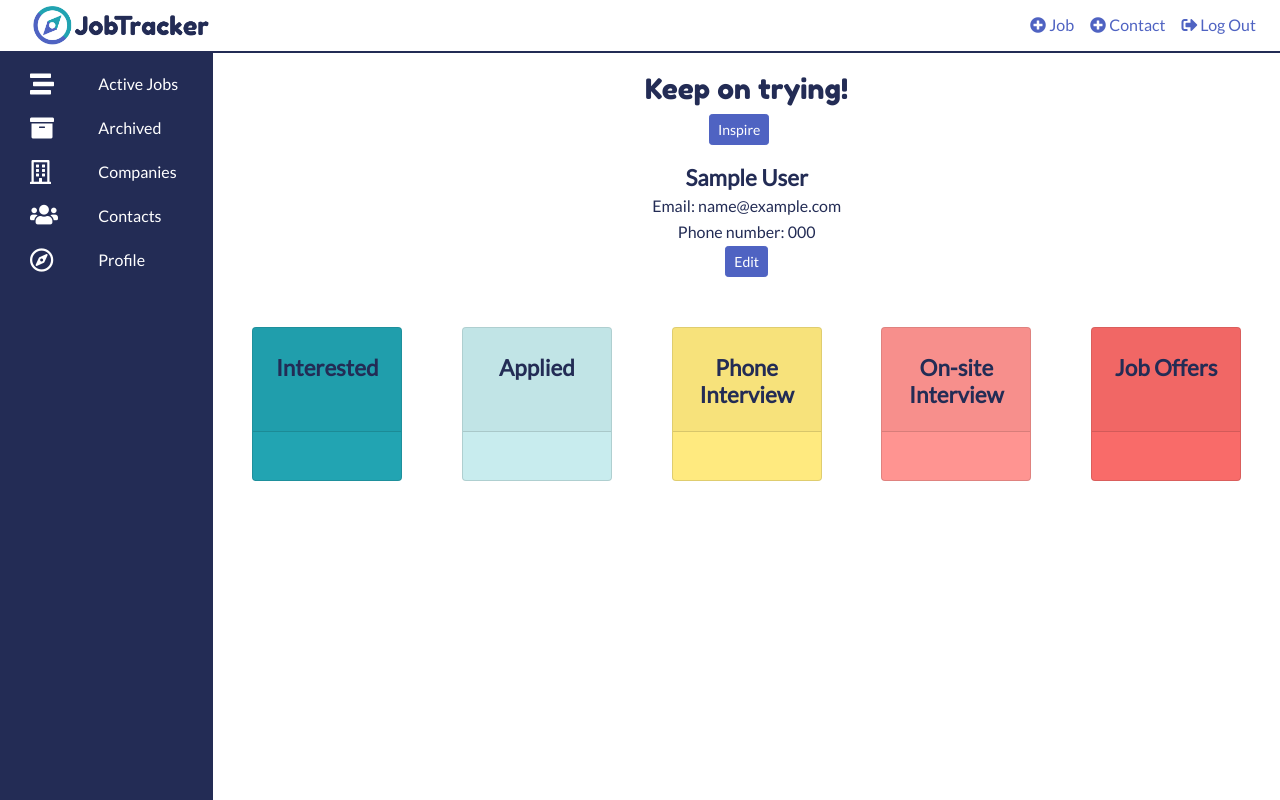
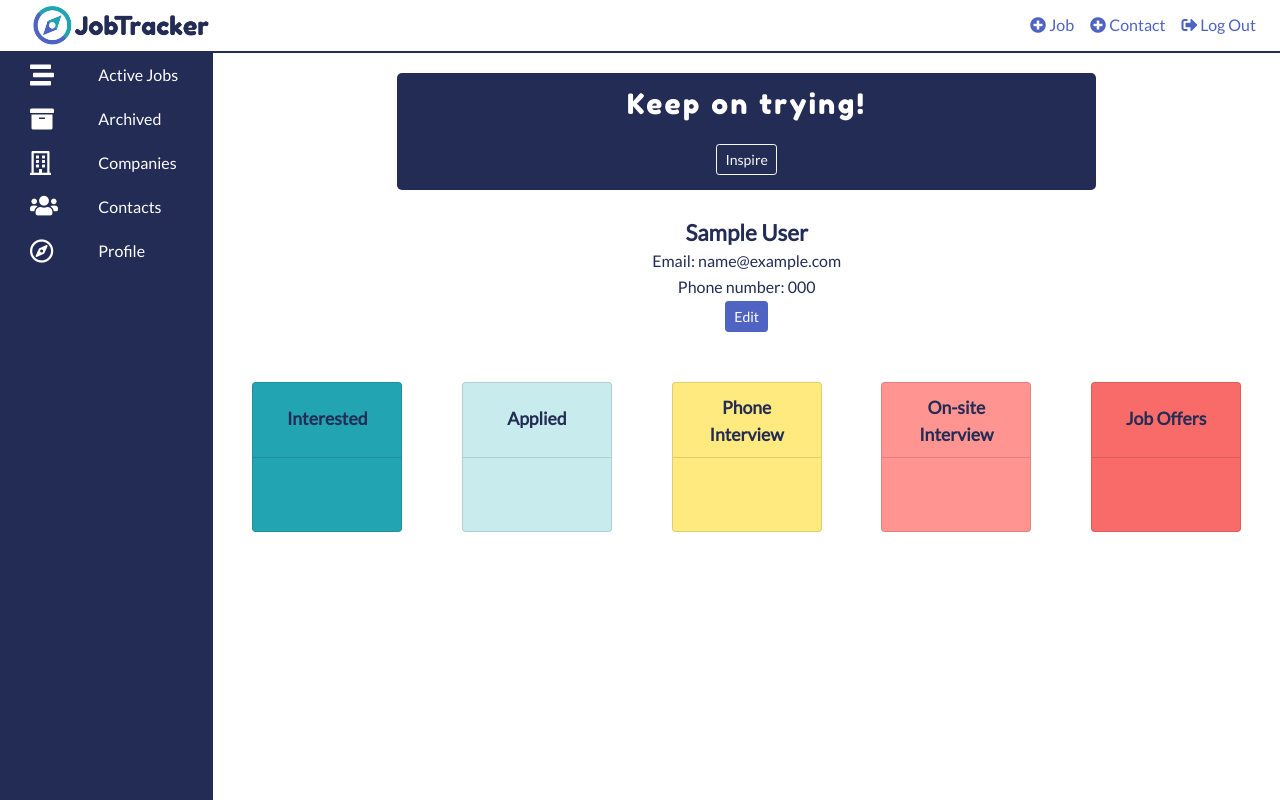
Before and after one commit to mearajennifer/jobtracker, a Flask app: template templates/profile-tasks.html in a window 1280 px wide. Run offline with Flask 2, Linux system fonts and the light colour scheme; tables that the repository leaves empty hold one stand-in row (values such as "Sample post"); the template is opened without the code that fills it: values that come from a table or form of the project are taken from there, most other values are stand-ins (such as "Sample title", 1, 10 or a date in 2020); some libraries are stand-ins or nearby versions.

Commit message:
Updates to profile page style

```diff
--- a/static/css/styles.css
+++ b/static/css/styles.css
@@ -6,9 +6,9 @@ body {
     color: #232c55;
 }
 
-h1, h3 {
+h3 {
     font-family: 'Fredoka One', cursive;
-    color: #232c55;
+    color: #fff;
 }
 
 .container {
@@ -29,15 +29,11 @@ h1, h3 {
     color: #232c55;
 }
 
-.fixed-top {
+/*.fixed-top {
     position: fixed;
-}
+}*/
 
 .container-fluid {
-    height: 100%;
-}
-
-#dashboard {
     height: 100%;
 }
 
@@ -59,7 +55,7 @@ h1, h3 {
 .main_sidebar ul {
     list-style:none;
     padding-left:40%;
-    margin-top: 30%;
+    /*margin-top: 30%;*/
 }
 .main_sidebar ul li {
     padding:10px;
@@ -95,38 +91,65 @@ h1, h3 {
     background-color: #22a4b2;
     width: 100%;
     text-align: center;
+    vertical-align: middle;
+    line-height: 48px;
+    padding-bottom: 0;
 }
 
 #applied {
     background-color: #c8ecee;
     width: 100%;
     text-align: center;
+    vertical-align: middle;
+    line-height: 48px;
+    padding-bottom: 0;
 }
 
 #phone {
     background-color: #ffea7f;
     width: 100%;
     text-align: center;
+    vertical-align: middle;
 }
 
 #onsite {
     background-color: #ff9491;
     width: 100%;
     text-align: center;
+    vertical-align: middle;
 }
 
 #offers {
     background-color: #f96b69;
     width: 100%;
     text-align: center;
+    vertical-align: middle;
+    line-height: 48px;
+    padding-bottom: 0;
 }
 
 .card-title {
-    height: 67px;
+    height: 40px;
+    vertical-align: middle;
+    font-size: 1.1em;
+}
+
+.card-header {
+    background-color: rgba(0,0,0,0);
+    min-height: 75px;
+    vertical-align: middle;
+    padding-bottom: 0;
+}
+
+.card {
+    height: 150px;
+    vertical-align: middle;
+    font-weight: bold;
 }
 
 .col-fixed {
     width: 150px;
+    vertical-align: middle;
 }
 
 #edit-fields {
@@ -153,46 +176,33 @@ a:hover {
     color: #4f63c2;
 }
 
-td {
-    /*font-size: .9em;*/
-}
-
 main {
-    margin-top: 4.5%;
+    /*margin-top: 4.5%;*/
 }
 
 #dropdownMenuButton[value="1"] {
     background-color: #22a4b2;
     width: 100%;
-    /*font-size: 1em;*/
 }
 
 #dropdownMenuButton[value="2"] {
     background-color: #c8ecee;
     width: 100%;
-    /*font-size: 1em;*/
 }
 
 #dropdownMenuButton[value="3"] {
     background-color: #ffea7f;
     width: 100%;
-    /*font-size: 1em;*/
 }
 
 #dropdownMenuButton[value="4"] {
     background-color: #ff9491;
     width: 100%;
-    /*font-size: 1em;*/
 }
 
 #dropdownMenuButton[value="5"] {
     background-color: #f96b69;
     width: 100%;
-    /*font-size: 1em;*/
-}
-
-#dropdownMenuItems {
-    /*font-size: 1em;*/
 }
 
 .form-inline {
@@ -244,9 +254,19 @@ h5 {
 .greeting-row {
     text-align: center;
     padding-top: 15px;
+    padding-bottom: 15px;
+    margin-top: 20px;
+    background-color: #232c55;
+    border-top-left-radius: 5px;
+    border-top-right-radius: 5px;
+    letter-spacing: .15em;
 }
 
 .greeting-button-row {
     text-align: center;
-    margin-bottom: 20px;
+    padding-bottom: 15px;
+    margin-bottom: 30px;
+    background-color: #232c55;
+    border-bottom-left-radius: 5px;
+    border-bottom-right-radius: 5px;
 }
--- a/static/js/profile.jsx
+++ b/static/js/profile.jsx
@@ -88,15 +88,18 @@ class UserGreeting extends React.Component {
     render() {
         return (
             <React.Fragment>
-                <div className="row greeting-row">
-                    <div className="col-12">
+                <div className="row">
+                    <div className="col-2"></div>
+                    <div className="col-8 greeting-row">
                         <h3 className="greeting">{this.state.value}</h3>
                     </div>
-                </div>
-                <div className="row greeting-button-row">
-                    <div className="col">
-                        <button className="btn btn-secondary btn-sm" onClick={this.greet}>Inspire</button>
+                    <div className="col-2"></div>
+                    <br />
+                    <div className="col-2"></div>
+                    <div className="col-8 greeting-button-row">
+                        <button className="btn btn-outline-light btn-sm" onClick={this.greet}>Inspire</button>
                     </div>
+                    <div className="col-2"></div>
                 </div>
             </React.Fragment>
         );
@@ -241,54 +244,54 @@ class UserAnalytics extends React.Component {
 
         return (
             <React.Fragment>
-                <div style={statsHeader} className="row justify-content-center">
+                <div style={statsHeader} className="row justify-content-center align-middle">
                     <div className="col-fixed ml-auto mr-auto">
                         <div className="card" id="interested">
                             <div className="card-header dark-bg">
-                                <h5 className="card-title">Interested</h5>
+                                <p className="card-title">Interested</p>
                             </div>
                             <div className="card-body justify-content-center">
-                                <h1>{data.interested}</h1>
+                                <h4>{data.interested}</h4>
                             </div>
                         </div>
                     </div>
                     <div className="col-fixed ml-auto mr-auto">
                         <div className="card" id="applied">
                             <div className="card-header">
-                                <h5 className="card-title">Applied</h5>
+                                <p className="card-title">Applied</p>
                             </div>
                             <div className="card-body">
-                                <h1>{data.applied}</h1>
+                                <h4>{data.applied}</h4>
                             </div>
                         </div>
                     </div>
                     <div className="col-fixed ml-auto mr-auto">
                         <div className="card" id="phone">
                             <div className="card-header">
-                                <h5 className="card-title">Phone<br/>Interview</h5>
+                                <p className="card-title">Phone<br/>Interview</p>
                             </div>
                             <div className="card-body">
-                                <h1>{data.phone}</h1>
+                                <h4>{data.phone}</h4>
                             </div>
                         </div>
                     </div>
                     <div className="col-fixed ml-auto mr-auto">
                         <div className="card" id="onsite">
                             <div className="card-header">
-                                <h5 className="card-title">On-site<br/>Interview</h5>
+                                <p className="card-title">On-site<br/>Interview</p>
                             </div>
                             <div className="card-body">
-                                <h1>{data.onsite}</h1>
+                                <h4>{data.onsite}</h4>
                             </div>
                         </div>
                     </div>
                     <div className="col-fixed ml-auto mr-auto">
                         <div className="card" id="offers">
                             <div className="card-header">
-                                <h5 className="card-title">Job Offers</h5>
+                                <p className="card-title">Job Offers</p>
                             </div>
                             <div className="card-body">
-                                <h1>{data.offers}</h1>
+                                <h4>{data.offers}</h4>
                             </div>
                         </div>
                     </div>
--- a/templates/base.html
+++ b/templates/base.html
@@ -48,8 +48,8 @@
     </div>
 
 
-    <!-- TOP NAV -->
-    <nav class="navbar navbar-expand-md fixed-top navbar-light bg-white" id="top">
+    <!-- TOP NAV - - - - - - - - - - - - - - - - - - - - - - -->
+    <nav class="navbar navbar-expand-md navbar-light bg-white" id="top">
 
       <!-- LOGO HOMEPAGE -->
       <a href="/dashboard/jobs" class="navbar-brand col-md-3 mr-auto">
@@ -96,7 +96,7 @@
       <div class="row">
 
         <!-- SIDE MENU -->
-        <aside class="main_sidebar col-md-2">
+        <aside class="main_sidebar col-md-2 d-none d-md-block sidebar">
           <ul>
             <li>
               <a href="/dashboard/jobs">
--- a/templates/landing.html
+++ b/templates/landing.html
@@ -2,7 +2,7 @@
 <html>
 
 <head>
-  <title>Job Hunt App</title>
+  <title>JobTracker: The app to track your app</title>
 
   <!-- FONTS -->
   <link rel="stylesheet" href="https://use.fontawesome.com/releases/v5.2.0/css/all.css" integrity="sha384-hWVjflwFxL6sNzntih27bfxkr27PmbbK/iSvJ+a4+0owXq79v+lsFkW54bOGbiDQ" crossorigin="anonymous">
--- a/templates/profile-tasks.html
+++ b/templates/profile-tasks.html
@@ -15,7 +15,7 @@
                          'Be brave. Be you.', 'Make yourself a priority.',
                          'Keep on trying!', 'Trust your gut.', 'Rise \'n\' grind!',
                          'Positivity is a super power!', 'Conquer from within.',
-                         'Your potential is endless', 'You\'re a star!', 'Embrace the day.',
+                         'Your potential is endless.', 'You\'re a star!', 'Embrace the day.',
                          'Learn something new today.', 'Find your fire.', 'Aspire to inspire.',
                          'The future is bright.', 'Think outside the box.'];
     const firstGreeting = greetingList[Math.floor(Math.random() * greetingList.length)];
```
